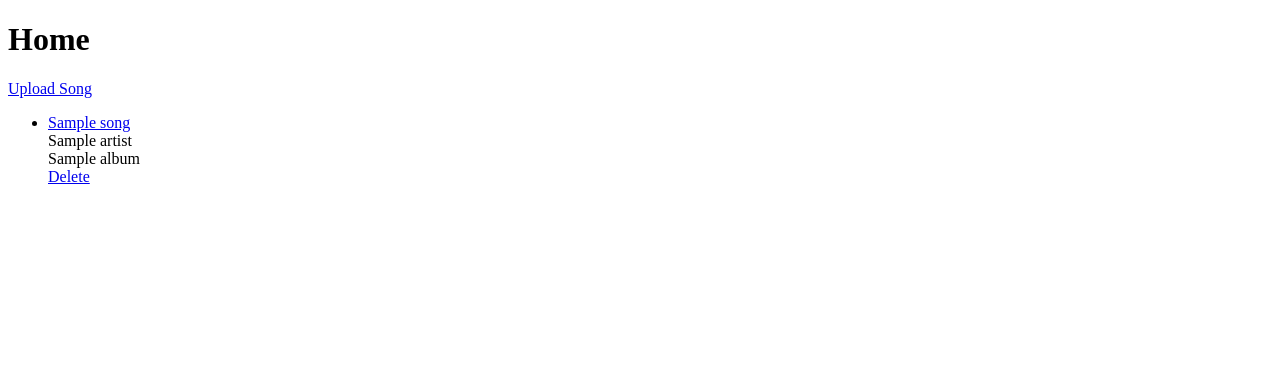
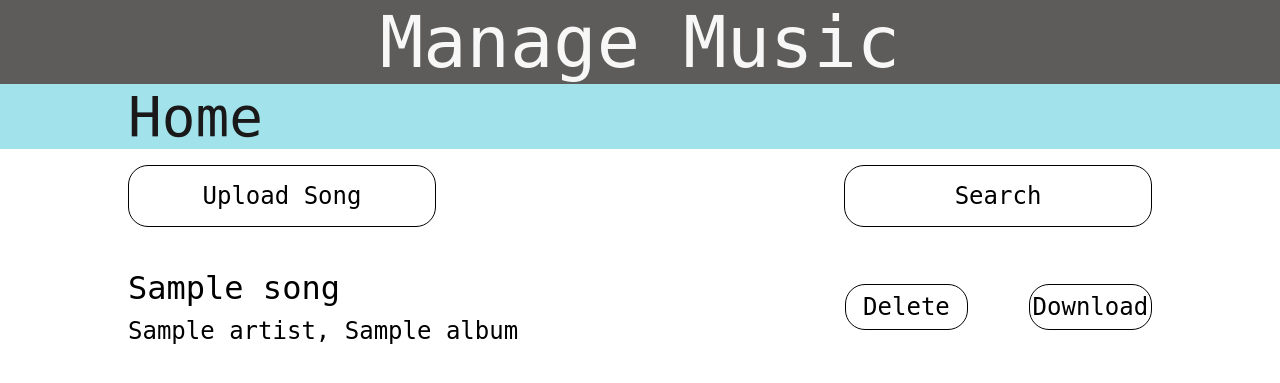
Before and after one commit to sudhi23/flaskMusic, a Flask app: template musicApp/templates/home.html in a window 1280 px wide. Shown: the top 383 px of the page. Run offline with Flask 2, Linux system fonts and the light colour scheme; the template is opened without the code that fills it: most values are stand-ins (such as "Sample title", 1, 10 or a date in 2020).

Commit message:
download functionality and css for homepage

```diff
--- a/musicApp/app.py
+++ b/musicApp/app.py
@@ -1,4 +1,4 @@
-from flask import Flask, render_template, request, redirect,  url_for
+from flask import Flask, render_template, request, redirect,  url_for, send_from_directory
 from flask.helpers import flash
 import mysql.connector
 from mysql.connector import errorcode
@@ -73,6 +73,7 @@ def upload():
         cnx.commit()
         f = request.files['file']
         f.save('static/songs/{}.mp3'.format(id))
+        return redirect(url_for('home'))
     return render_template('uploadForm.html')
 
 @app.route('/play/<id>', methods=['GET'])
@@ -97,6 +98,11 @@ def search():
         cursor.execute(query)
         return render_template('search.html', cursor=cursor)
     return render_template('search.html', cursor=None)
+
+@app.route('/download/<id>', methods=['GET'])
+def download(id):
+    return send_from_directory('static/songs/','{}.mp3'.format(id), as_attachment = True, download_name='{}.mp3'.format(request.args['song']))
+
 app.run(debug=True)
 cursor.close()
 cnx.close()
--- /dev/null
+++ b/musicApp/static/home.css
@@ -0,0 +1,97 @@
+* {
+  padding: 0;
+  margin: 0;
+}
+
+.h1 {
+  background-color: rgb(94, 92, 91);
+  color: rgb(247, 247, 247);
+  font-size: 72px;
+  font-family: monospace;
+  text-align: center;
+}
+
+.h3 {
+  background-color: rgb(162, 226, 235);
+  color: rgb(26, 24, 24);
+  font-size: 56px;
+  padding-left: 10vw;
+  font-family: monospace;
+}
+
+.links {
+  display: flex;
+  flex-direction: row;
+  justify-content: space-between;
+  padding: 2vh 10vw;
+}
+
+.links > a {
+  border: 1px solid black;
+  flex: 0.3;
+  color: black;
+  font-size: 24px;
+  text-align: center;
+  padding: 2vh 0;
+  font-family: monospace;
+  text-decoration: none;
+  border-radius: 20px;
+}
+
+.ul {
+  display: flex;
+  flex-direction: column;
+  height: 60vh;
+  padding: 2vh 10vw;
+  overflow: scroll;
+  /* Hide scrollbar for IE, Edge and Firefox */
+  -ms-overflow-style: none; /* IE and Edge */
+  scrollbar-width: none; /* Firefox */
+}
+
+/* Hide scrollbar for Chrome, Safari and Opera */
+.ul::-webkit-scrollbar {
+  display: none;
+}
+
+.li {
+  flex: 0.2;
+  display: flex;
+  flex-direction: row;
+  justify-content: space-between;
+  font-size: 24px;
+  font-family: monospace;
+}
+
+.leftli {
+  flex: 0.6;
+  display: flex;
+  flex-direction: column;
+  justify-content: space-evenly;
+  pad: 2vh 0;
+  overflow: hidden;
+}
+
+.leftli > a {
+  font-size: 32px;
+  color: black;
+  text-decoration: none;
+}
+
+.rightli {
+  flex: 0.3;
+  display: flex;
+  flex-direction: row;
+  justify-content: space-between;
+  align-items: center;
+}
+
+.rightli > a {
+  flex: 0.4;
+  padding: 1vh 0;
+  color: black;
+  text-decoration: none;
+  text-align: center;
+  border: 1px solid black;
+  border-radius: 20px;
+}
--- a/musicApp/templates/home.html
+++ b/musicApp/templates/home.html
@@ -5,22 +5,34 @@
     <meta charset="UTF-8">
     <meta http-equiv="X-UA-Compatible" content="IE=edge">
     <meta name="viewport" content="width=device-width, initial-scale=1.0">
-    <title>Document</title>
+    <link rel="stylesheet" href="../static/home.css">
+    <title>Music Manager</title>
 </head>
 
 <body>
-    <h1>Home</h1>
-    <a href="{{url_for('upload')}}">Upload Song</a><br>
-    <ul>
+    <div class="h1">Manage Music</div>
+    <div class="h3">Home</div>
+    <div class="links">
+        <a href="{{url_for('upload')}}">Upload Song</a>
+        <a href="{{url_for('search')}}">Search</a>
+    </div>
+    <div class="ul">
         {% for (id, song, artist, album) in cursor %}
-        <li>
-            <a href="{{url_for('.play', id=id)}}">{{ song }}</a><br>
-            <span>{{artist}}</span><br>
-            <span>{{album}}</span><br>
-            <a href="/delete/{{id}}">Delete</a>
-        </li>
+        <div class="li">
+            <div class="leftli">
+                <a href="{{url_for('.play', id=id)}}">{{ song }}</a>
+                <div class="leftbottomli">
+                    <span>{{artist}},</span>
+                    <span>{{album}}</span>
+                </div>
+            </div>
+            <div class="rightli">
+                <a href="{{url_for('.delete', id=id)}}">Delete</a>
+                <a href="{{url_for('.download', id=id, song=song)}}">Download</a>
+            </div>
+        </div>
         {% endfor %}
-    </ul>
+    </div>
 </body>
 
 </html>
--- a/musicApp/templates/play.html
+++ b/musicApp/templates/play.html
@@ -4,7 +4,7 @@
     <meta charset="UTF-8">
     <meta http-equiv="X-UA-Compatible" content="IE=edge">
     <meta name="viewport" content="width=device-width, initial-scale=1.0">
-    <title>Play music</title>
+    <title>Music Manager</title>
 </head>
 <body>
     <h1>Playing</h1><br>
--- a/musicApp/templates/search.html
+++ b/musicApp/templates/search.html
@@ -4,7 +4,7 @@
     <meta charset="UTF-8">
     <meta http-equiv="X-UA-Compatible" content="IE=edge">
     <meta name="viewport" content="width=device-width, initial-scale=1.0">
-    <title>Search</title>
+    <title>Music Manager</title>
 </head>
 <body>
     <h1>Search</h1>
--- a/musicApp/templates/uploadForm.html
+++ b/musicApp/templates/uploadForm.html
@@ -5,7 +5,7 @@
     <meta charset="UTF-8">
     <meta http-equiv="X-UA-Compatible" content="IE=edge">
     <meta name="viewport" content="width=device-width, initial-scale=1.0">
-    <title>Document</title>
+    <title>Music Manager</title>
 </head>
 
 <body>
```
Also changed, not shown: 1 other file.
